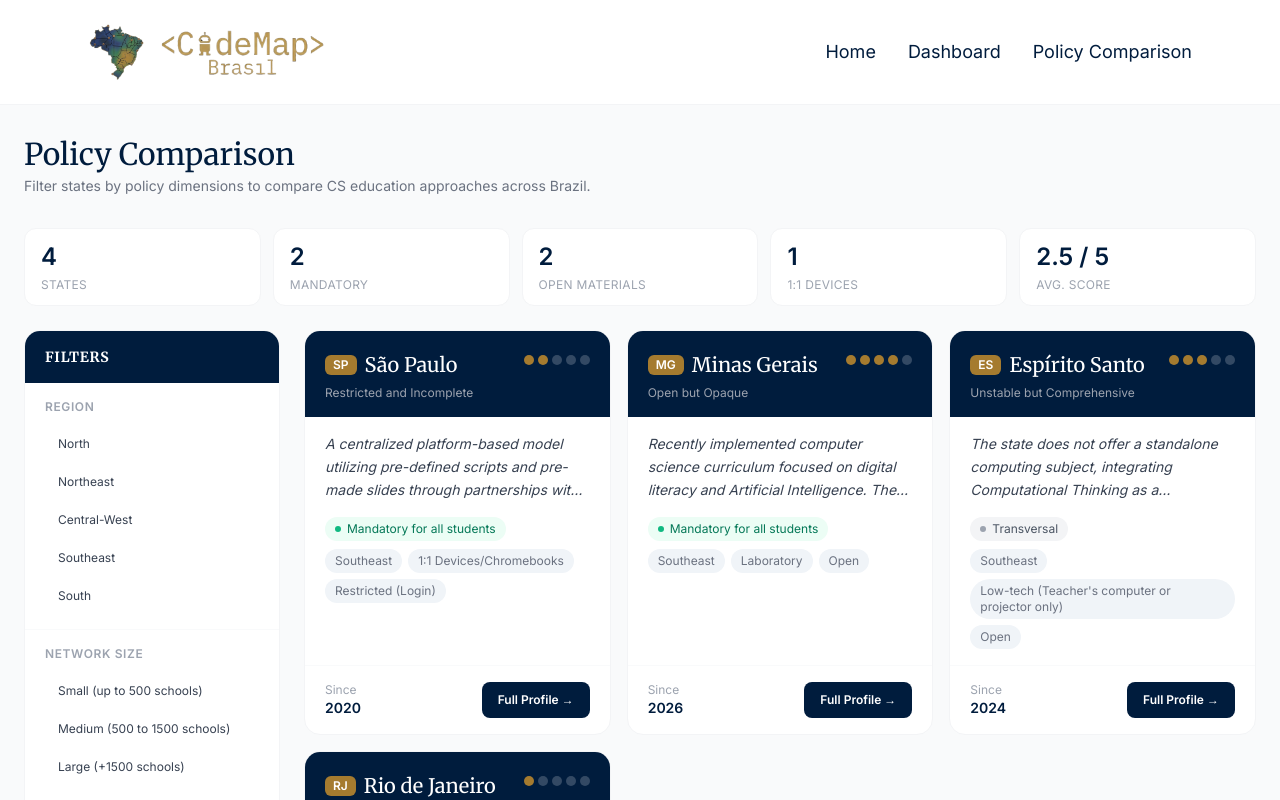
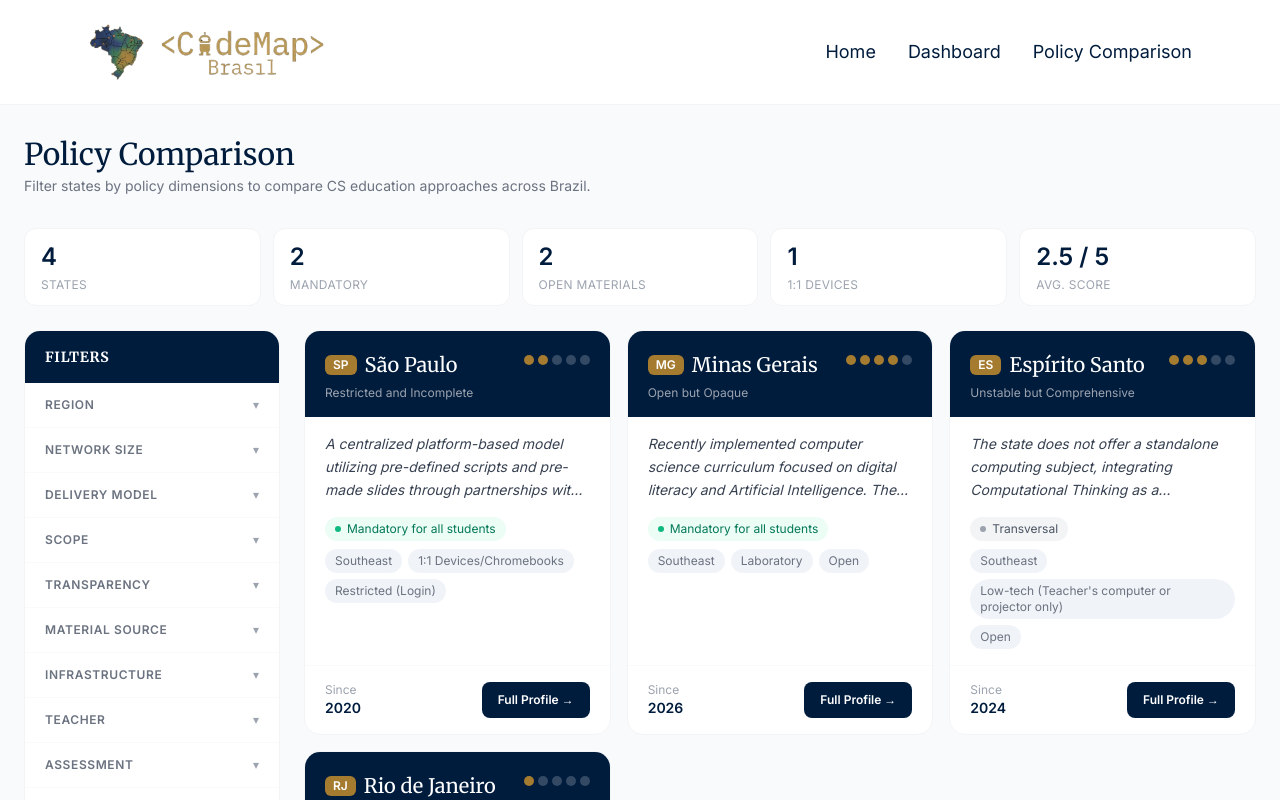
Before and after one commit to lfares/code-map-br, a React (Vite) app: page / in a window 1280 px wide. Both pictures are taken after a click on the button "Policy Comparison". Shown: the top 800 px of the page. Built offline with nearby package versions, Linux system fonts and the light colour scheme; the HTML template or start-up script is replaced by a standard one; what @svg-maps/brazil would draw is missing.

Commit message:
chore: make filter sidebar categories collapsible with active count badges

```diff
--- a/src/pages/PolicyComparison.jsx
+++ b/src/pages/PolicyComparison.jsx
@@ -4,23 +4,28 @@ import { FILTERS, emptyFilters, matches } from '../data/filters.js'
 
 // ── Sidebar Filters ──────────────────────────────────────────────────────────
 
-function FilterSidebar({ activeFilters, onToggle, onClearAll, hasActiveFilters }) {
+function FilterGroup({ filter, activeFilters, onToggle }) {
+  const activeCount = activeFilters[filter.key].size
+  const [open, setOpen] = useState(activeCount > 0)
+
   return (
-    <aside className="w-full lg:w-64 shrink-0">
-      <div className="bg-white border border-gray-100 rounded-2xl overflow-hidden">
-        <div className="bg-[#001C3D] px-5 py-4 flex items-center justify-between">
-          <h3 className="text-sm font-semibold text-white uppercase tracking-wider">Filters</h3>
-          {hasActiveFilters && (
-            <button onClick={onClearAll} className="text-xs text-[#A57B2F] hover:opacity-80 transition-opacity">
-              Clear all
-            </button>
+    <div className="border-b border-gray-50 last:border-0">
+      <button
+        onClick={() => setOpen(o => !o)}
+        className="w-full flex items-center justify-between px-5 py-3.5 hover:bg-[#F9FAFB] transition-colors"
+      >
+        <div className="flex items-center gap-2">
+          <span className="text-xs font-semibold uppercase tracking-wider text-[#6B7280]">{filter.label}</span>
+          {activeCount > 0 && (
+            <span className="text-[10px] font-bold bg-[#A57B2F] text-white rounded-full w-4 h-4 flex items-center justify-center">
+              {activeCount}
+            </span>
           )}
         </div>
-        <div className="divide-y divide-gray-50">
-          {FILTERS.map(filter => (
-            <div key={filter.key} className="px-5 py-4">
-              <p className="text-xs font-semibold uppercase tracking-wider text-[#9CA3AF] mb-3">{filter.label}</p>
-              <div className="flex flex-col gap-1">
+        <span className="text-[#9CA3AF] text-xs transition-transform duration-200" style={{ display: 'inline-block', transform: open ? 'rotate(180deg)' : 'rotate(0deg)' }}>▾</span>
+      </button>
+      {open && (
+        <div className="px-5 pb-4 flex flex-col gap-1">
           {filter.options.map(option => {
             const active = activeFilters[filter.key].has(option)
             return (
@@ -38,7 +43,31 @@ function FilterSidebar({ activeFilters, onToggle, onClearAll, hasActiveFilters }
             )
           })}
         </div>
+      )}
     </div>
+  )
+}
+
+function FilterSidebar({ activeFilters, onToggle, onClearAll, hasActiveFilters }) {
+  return (
+    <aside className="w-full lg:w-64 shrink-0">
+      <div className="bg-white border border-gray-100 rounded-2xl overflow-hidden">
+        <div className="bg-[#001C3D] px-5 py-4 flex items-center justify-between">
+          <h3 className="text-sm font-semibold text-white uppercase tracking-wider">Filters</h3>
+          {hasActiveFilters && (
+            <button onClick={onClearAll} className="text-xs text-[#A57B2F] hover:opacity-80 transition-opacity">
+              Clear all
+            </button>
+          )}
+        </div>
+        <div>
+          {FILTERS.map(filter => (
+            <FilterGroup
+              key={filter.key}
+              filter={filter}
+              activeFilters={activeFilters}
+              onToggle={onToggle}
+            />
           ))}
         </div>
       </div>
```
Lines whose indentation alone changed are shown as unchanged.
